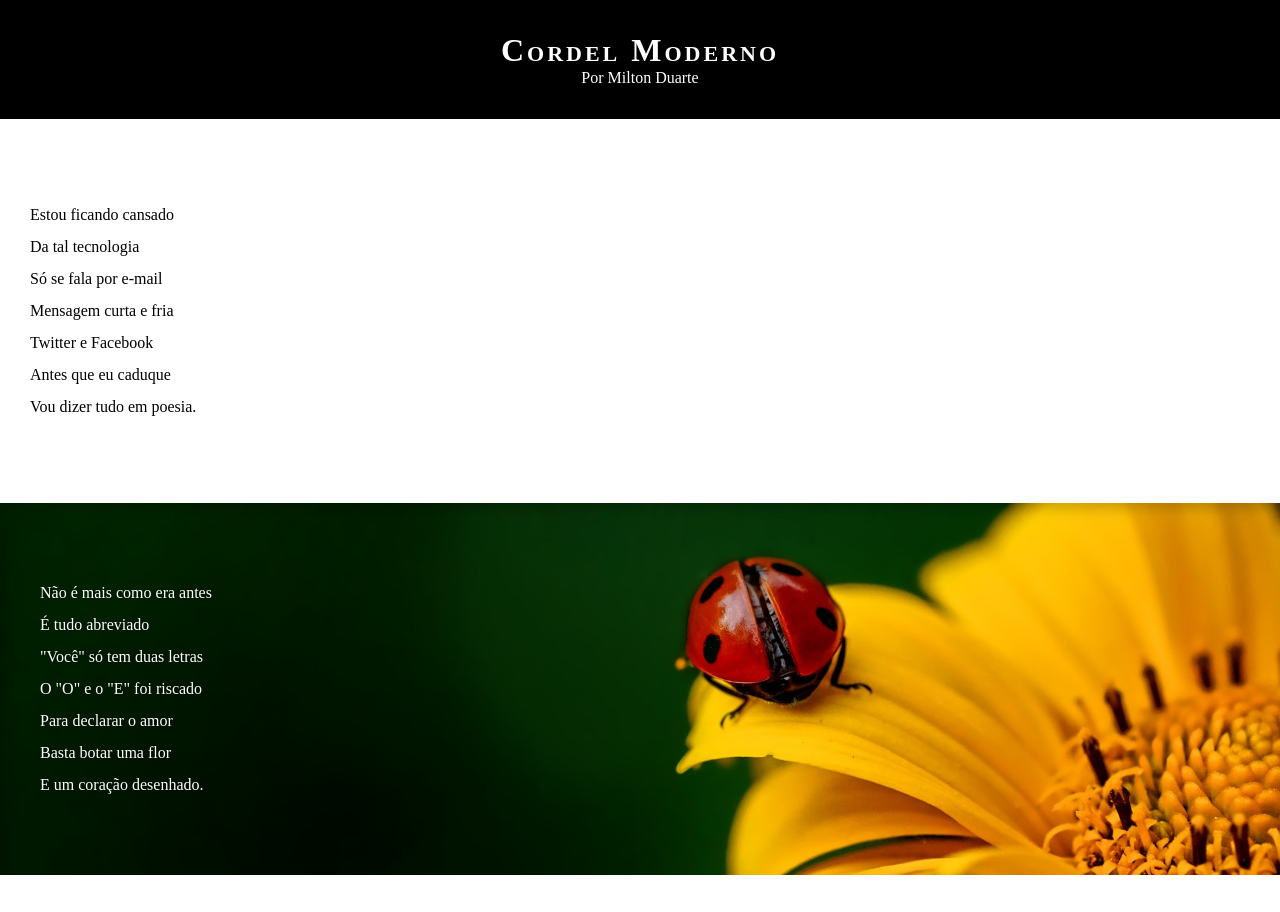
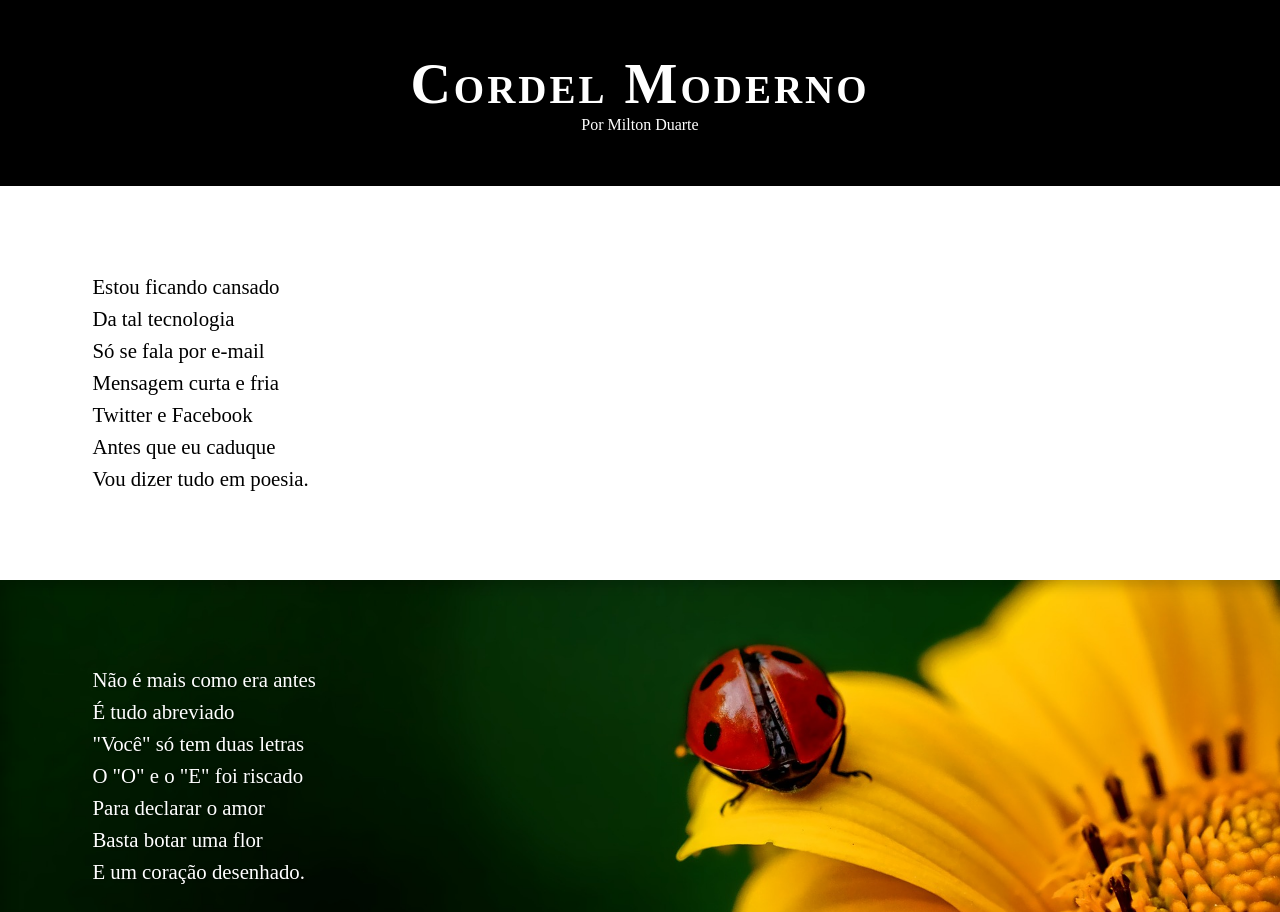
Before and after one commit to rafael-ma/projeto-cordel, a plain HTML site: page index.html in a window 1280 px wide. Shown: the top 912 px of the page. Drawn offline with Linux system fonts and the light colour scheme.

Commit message:
Redimensionamento dos elementos

```diff
--- a/style.css
+++ b/style.css
@@ -24,7 +24,8 @@ a {
 }
 
 main p {
-    padding: 1em 0;
+    padding: 1em 3em;
+    font-size: 1.3em
 }
 
 /* Fonts */
@@ -41,6 +42,7 @@ p {
 }
 
 header h1 {
+    font-size: 3.5em;
     letter-spacing: 3px;
     font-variant: small-caps;
 }
@@ -54,7 +56,7 @@ header {
     background-color: black;
     color: white;
     text-align: center;
-    padding: 32px;
+    padding: 52px;
 }
 
 /* Sections */
@@ -75,7 +77,6 @@ section {
 .imagem p {
     display: inline-block;
     color: white;
-    padding: 10px;
     text-shadow: 1px 1px 3px rgba(0, 0, 0, 0.4);
 }
 
```
Also changed, not shown: cordel-moderno.txt (added).
